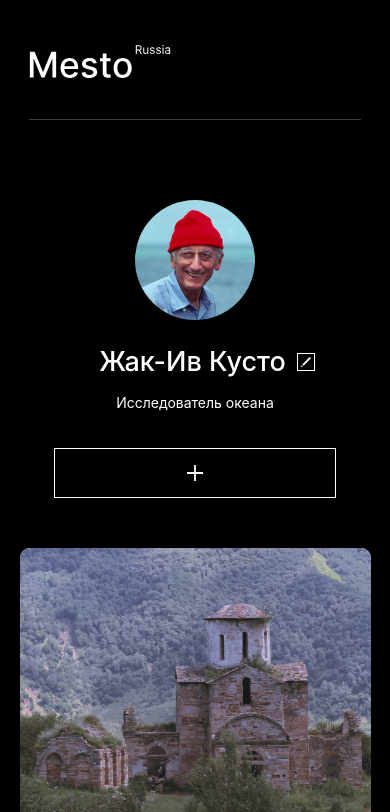
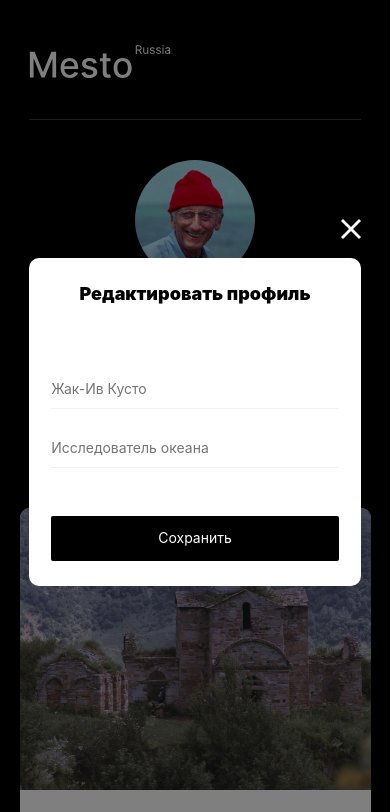
Before and after one commit to Danbka-Taranbka/mesto-project, a plain HTML site: page index.html in a window 390 px wide. Shown: the top 812 px of the page. Drawn offline with Linux system fonts and the light colour scheme; a web font is replaced by a local one.

Commit message:
third-itteration

```diff
--- a/blocks/content/content.css
+++ b/blocks/content/content.css
@@ -1,6 +1,5 @@
 .content {
   width: 90%;
-  margin-top: 40px;
   max-width: 880px;
   min-width: 320px;
   display: flex;
--- /dev/null
+++ b/blocks/element/__like-button/_active/element__like-button_active.css
@@ -0,0 +1,3 @@
+.element__like-button_active {
+  background-image: url(../../../../images/like-icon-enabled.svg);
+}
--- a/blocks/element/__picture/element__picture.css
+++ b/blocks/element/__picture/element__picture.css
@@ -2,10 +2,10 @@
   width: 100%;
   min-width: 282px;
 
-  min-height: 282px;
+  height: 282px;
 
   border-radius: 10px 10px 0 0;
 
-  object-fit: contain;
+  object-fit: cover;
   object-position: center;
 }
--- a/blocks/element/element.css
+++ b/blocks/element/element.css
@@ -1,11 +1,9 @@
 .element {
-  object-fit: contain;
-  object-position: center;
-
   border-radius: 10px;
   background-color: white;
 
   display: flex;
   flex-direction: column;
   align-items: center;
+  height: 361px;
 }
--- a/blocks/header/header.css
+++ b/blocks/header/header.css
@@ -1,9 +1,12 @@
 .header {
+  margin: 0;
+  padding: 0;
+  margin-top: 45px;
+
   width: 85%;
   max-width: 880px;
   min-width: 288px;
 
-  margin-top: 45px;
   display: flex;
   align-items: flex-start;
   justify-content: flex-start;
--- a/blocks/popup/__close-button/popup__close-button.css
+++ b/blocks/popup/__close-button/popup__close-button.css
@@ -20,7 +20,7 @@
   z-index: 3;
 
   position: absolute;
-  bottom: 338px;
+  bottom: 340px;
   left: 440px;
 }
 
--- a/blocks/popup/__content/popup__content.css
+++ b/blocks/popup/__content/popup__content.css
@@ -12,6 +12,8 @@
 
   position: relative;
   z-index: 2;
+
+  box-shadow: 0px 0px 25px rgba(0, 0, 0, 0.15);
 }
 
 @media screen and (max-width: 320px) {
--- a/blocks/popup/__item/popup__item.css
+++ b/blocks/popup/__item/popup__item.css
@@ -2,14 +2,13 @@
   border: 0;
   margin: 0;
   padding: 0;
-  padding-bottom: 13px;
+  padding-bottom: 10px;
   margin-bottom: 30px;
 
   border-bottom: 1px solid rgba(188, 188, 196, 0.2);
 
   width: 100%;
   box-sizing: border-box;
-  height: 27px;
 
   font-family: 'Inter', Arial, sans-serif;
   font-weight: 400;
--- a/blocks/popup/__submit-button/popup__submit-button.css
+++ b/blocks/popup/__submit-button/popup__submit-button.css
@@ -2,13 +2,13 @@
   margin: 0;
   padding: 0;
   margin-top: 18px;
+  padding-top: 14px;
+  padding-bottom: 18px;
 
   border: none;
   border-radius: 2px;
 
   width: 100%;
-  min-height: 46px;
-  max-height: 50px;
 
   background-color: black;
 
@@ -30,6 +30,6 @@
   .popup__submit-button {
     font-size: 14px;
     text-align: center;
-    min-height: 46px;
+    padding-bottom: 14px;
   }
 }
--- a/blocks/popup/popup.css
+++ b/blocks/popup/popup.css
@@ -1,6 +1,6 @@
 .popup {
-  width: 100vw;
-  height: 100vh;
+  width: 100%;
+  height: 100%;
 
   display: none;
   flex-direction: column;
--- a/blocks/profile/__add-button/profile__add-button.css
+++ b/blocks/profile/__add-button/profile__add-button.css
@@ -10,11 +10,12 @@
   background-position: center;
   background-repeat: no-repeat;
   background-color: transparent;
-  background-size: 20px;
+  background-size: 22px;
 
   background-color: black;
 
-  border: solid 1px white;
+  border: solid 2px white;
+  border-radius: 2px;
 
   cursor: pointer;
 }
@@ -25,6 +26,7 @@
 
 @media screen and (max-width: 800px) {
   .profile__add-button {
+    background-size: 16px;
     width: 100px;
   }
 }
--- a/blocks/profile/__avatar/profile__avatar.css
+++ b/blocks/profile/__avatar/profile__avatar.css
@@ -3,6 +3,6 @@
   height: 120px;
   border-radius: 60px;
 
-  object-fit: contain;
+  object-fit: cover;
   object-position: center;
 }
--- a/blocks/profile/__main/profile__main.css
+++ b/blocks/profile/__main/profile__main.css
@@ -1,4 +1,7 @@
 .profile__main {
+  margin: 0;
+  padding: 0;
+
   display: flex;
   align-items: center;
 }
--- a/blocks/profile/__name/profile__name.css
+++ b/blocks/profile/__name/profile__name.css
@@ -24,7 +24,8 @@
 
 @media screen and (max-width: 475px) {
   .profile__name {
-    margin-left: 23px;
+    margin-left: 24px;
     text-align: center;
+    max-width: 189px;
   }
 }
--- a/blocks/profile/__profession/profile__profession.css
+++ b/blocks/profile/__profession/profile__profession.css
@@ -29,6 +29,6 @@
 
 @media screen and (max-width: 320px) {
   .profile__profession {
-    margin-top: 14px;
+    margin-top: 12px;
   }
 }
--- a/blocks/profile/profile.css
+++ b/blocks/profile/profile.css
@@ -1,9 +1,11 @@
 .profile {
+  margin: 0;
+  padding: 0;
+  margin-top: 40px;
+
   width: 100%;
   max-width: 880px;
   min-width: 282px;
-
-  margin-top: 40px;
 
   display: flex;
   flex-direction: row;
@@ -14,6 +16,7 @@
 @media screen and (max-width: 575px) {
   .profile {
     flex-direction: column;
+    justify-content: center;
   }
 }
 
--- a/index.html
+++ b/index.html
@@ -83,13 +83,13 @@
     <p class="footer__copyright">© 2022 Mesto Russia</p>
   </footer>
 
-  <section class="popup">
+  <section class="popup popup_opened">
     <div class="popup__content">
       <button type="button" class="popup__close-button button"></button>
       <h3 class="popup__heading">Редактировать профиль</h3>
-      <form class="popup__form">
-        <input type="text" class="popup__item popup__item_name" name="firstname" placeholder="Жак-Ив Кусто" required>
-        <input type="text" class="popup__item popup__item_profession" name="profession"
+      <form class="popup__form" name="info">
+        <input type="text" class="popup__item" name="firstname" placeholder="Жак-Ив Кусто" required>
+        <input type="text" class="popup__item" name="profession"
           placeholder="Исследователь океана" required>
         <button type="submit" class="popup__submit-button button">Сохранить</button>
       </form>
--- a/pages/index.css
+++ b/pages/index.css
@@ -34,6 +34,7 @@
 @import url(../blocks/element/__description/element__description.css);
 @import url(../blocks/element/__title/element__title.css);
 @import url(../blocks/element/__like-button/element__like-button.css);
+@import url(../blocks/element/__like-button/_active/element__like-button_active.css);
 
 
 @import url(../blocks/footer/footer.css);
```
Also changed, not shown: README.md.
